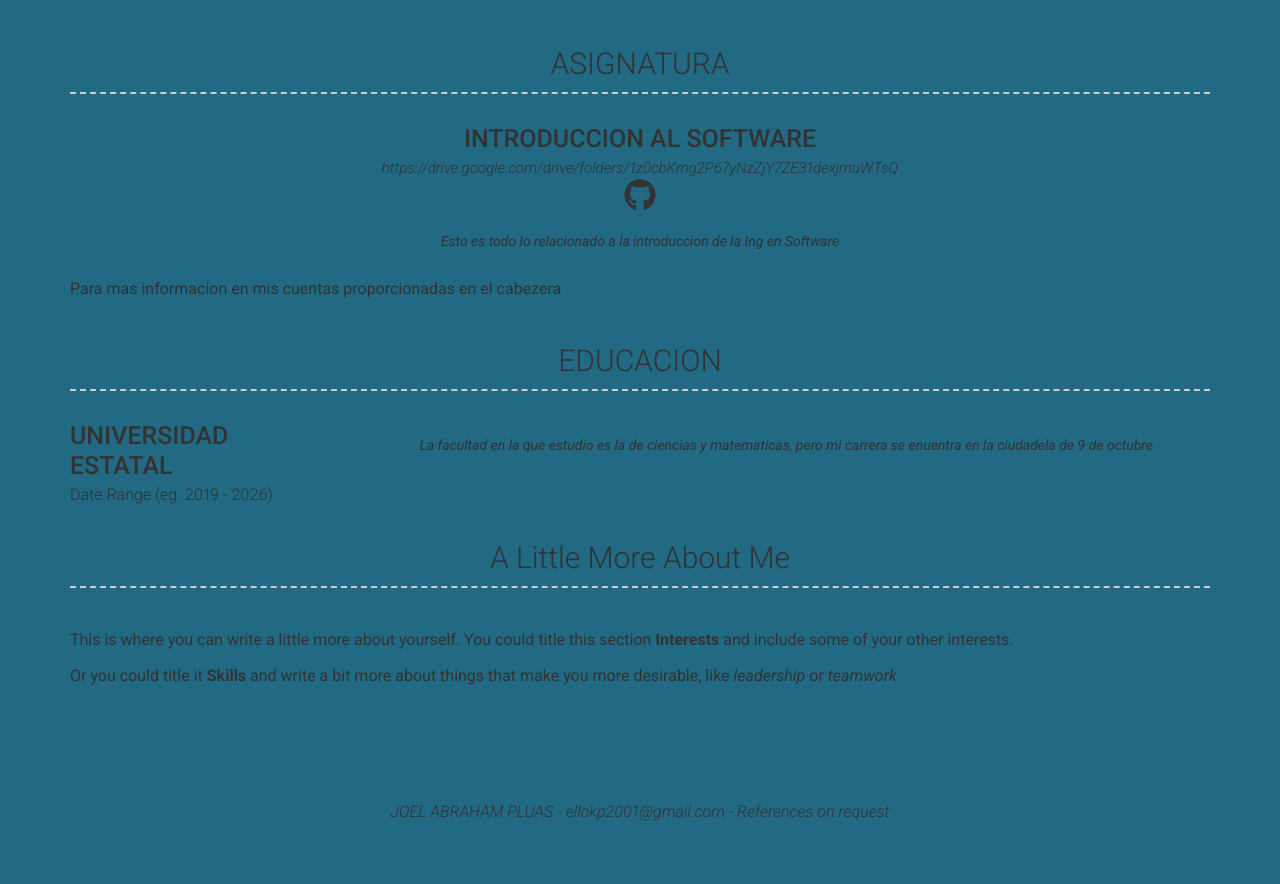
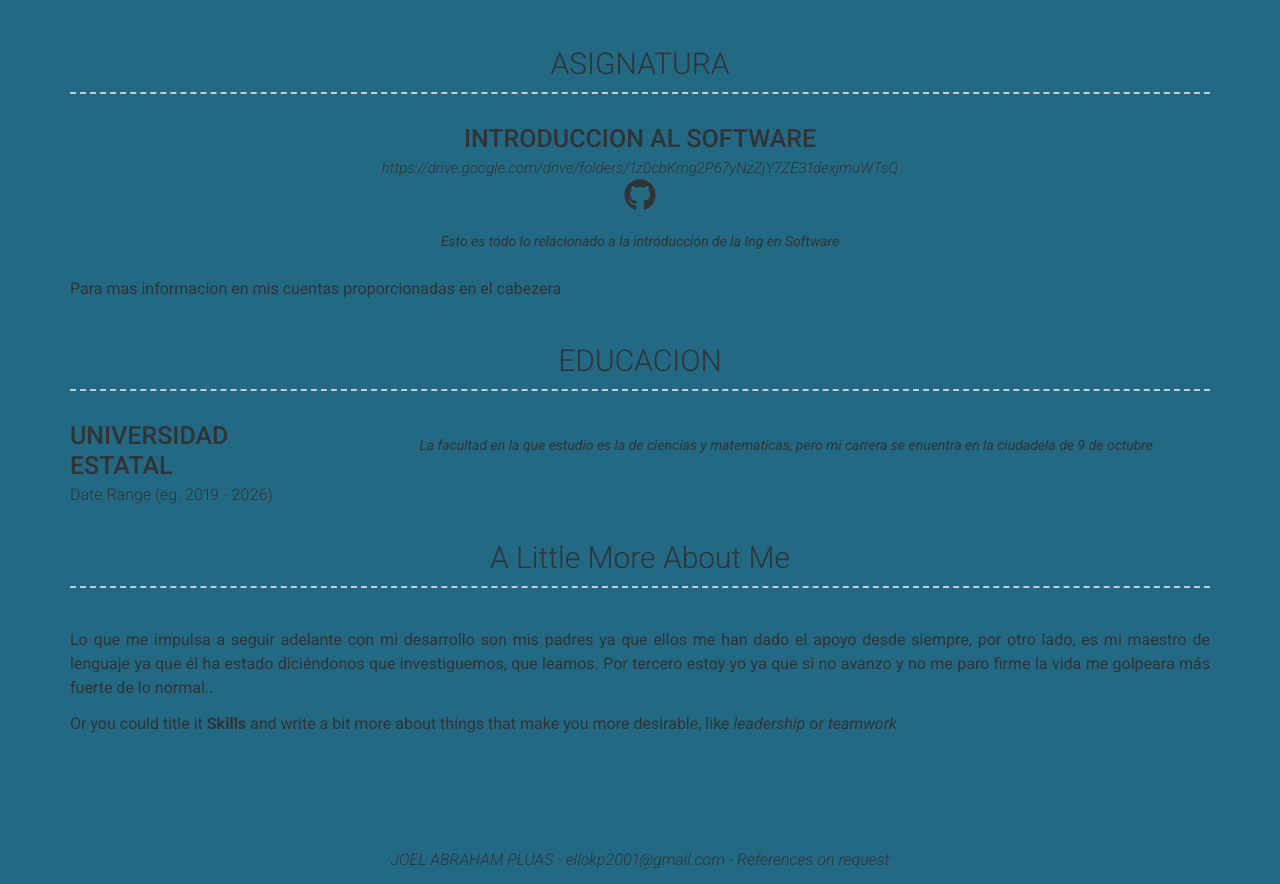
Before and after one commit to moises2018-gif/LORE, a Jekyll site: the page built from index.md, in a window 1280 px wide, cut to the strip 506-1390 px from the top of the page. Built offline with Jekyll 4.4.1, drawn with Linux system fonts in a browser that asks for light colours; nearby versions of some CDN libraries; before the commit the page ends 1342 px from its top, so only the background shows below that.

Commit message:
Update _config.yml

```diff
--- a/_config.yml
+++ b/_config.yml
@@ -42,7 +42,7 @@ about_content: | # this will include new lines to allow paragraphs
 # More Section
 # more_title: A Little More About Me #(Use this to override about more section title)
 more_content: | # this will include new lines to allow paragraphs
-  This is where you can write a little more about yourself. You could title this section **Interests** and include some of your other interests.
+  Lo que me impulsa a seguir adelante con mi desarrollo son mis padres ya que ellos me han dado el apoyo desde siempre, por otro lado, es mi maestro de lenguaje ya que él ha estado diciéndonos que investiguemos, que leamos. Por tercero estoy yo ya que si no avanzo y no me paro firme la vida me golpeara más fuerte de lo normal..
 
   Or you could title it **Skills** and write a bit more about things that make you more desirable, like *leadership* or *teamwork*
 
```
